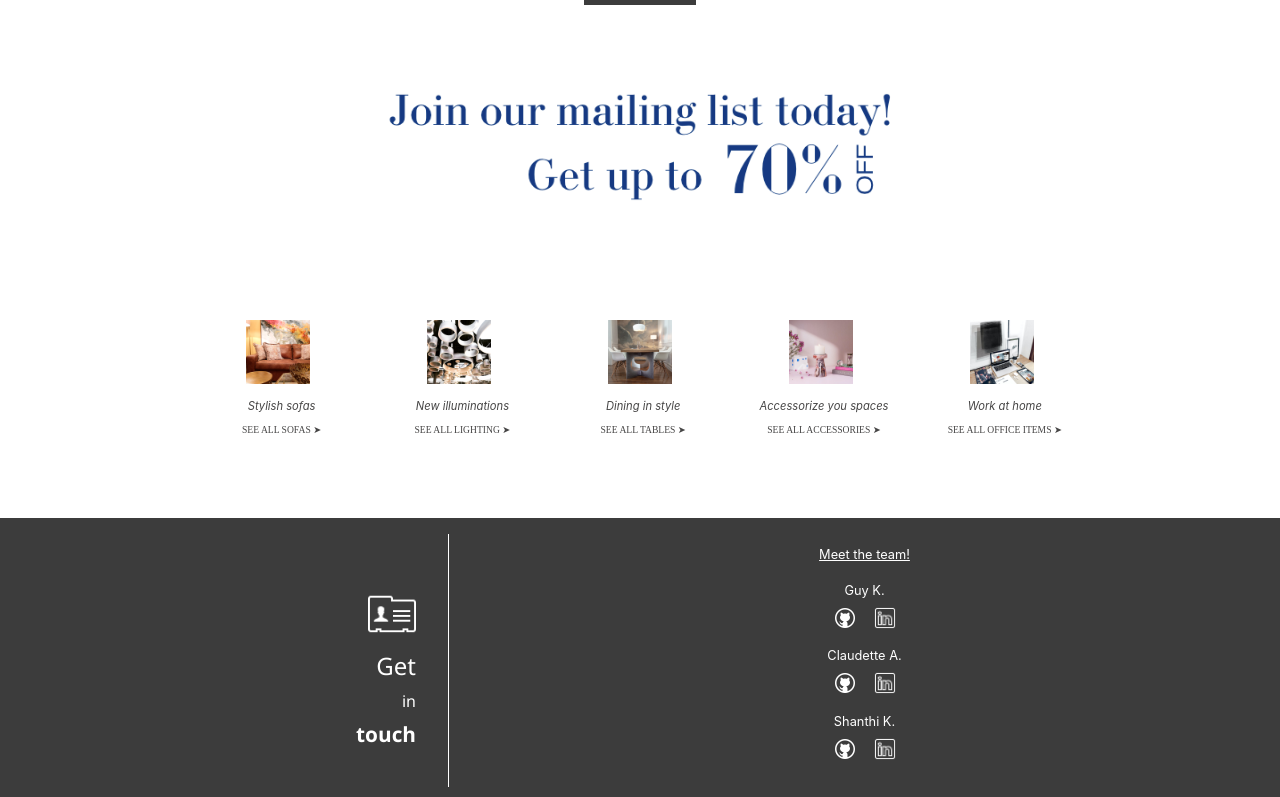
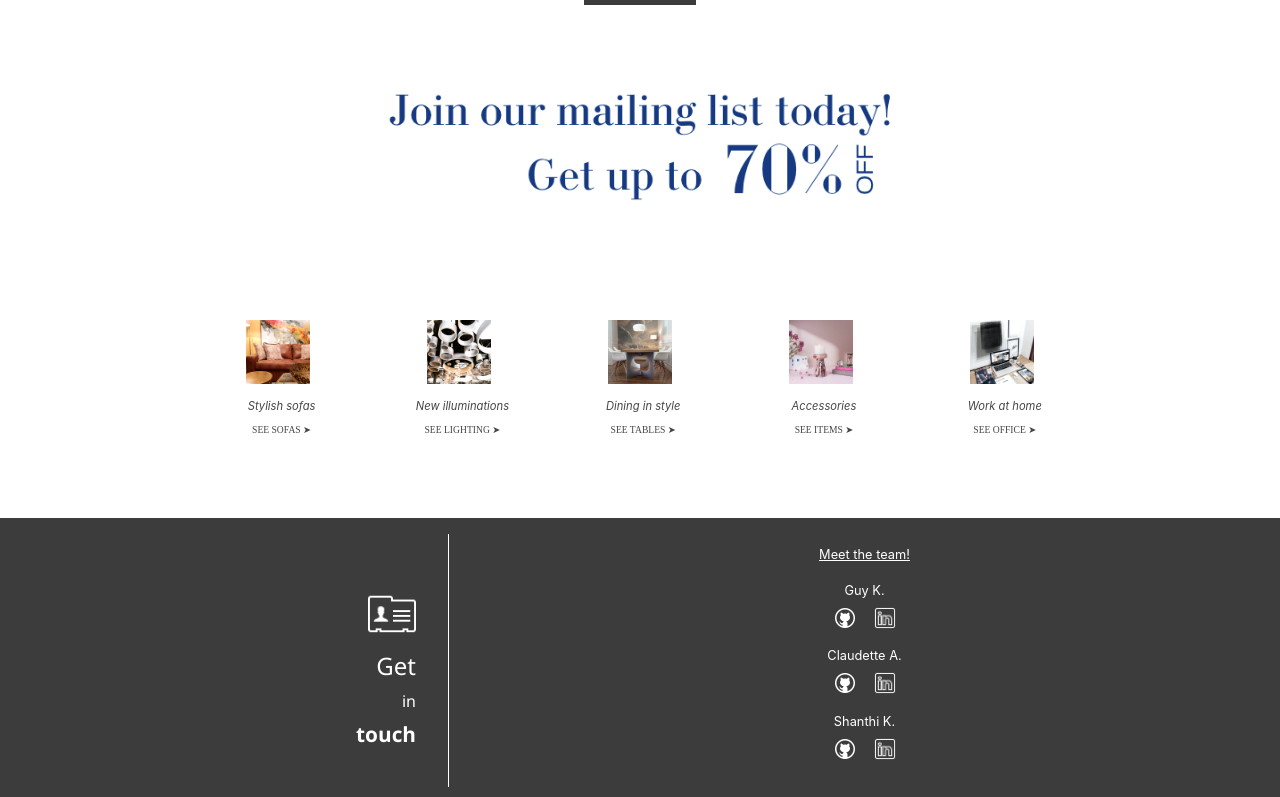
Before and after one commit to scooterseoul/Ecommerce-Furniture1, a React (Create React App) app in the folder client/: page /products/bathroom in a window 1280 px wide. Shown: the part 1111-1908 px from the top of the page. Built offline with nearby package versions, Linux system fonts and the light colour scheme; no server answers; the HTML template or start-up script is replaced by a standard one.

Commit message:
CategorySection edits
Co-Authored-By: Guy <guykibby@gmail.com>
Co-Authored-By: kays <52937130+shvinprog@users.noreply.github.com>

```diff
--- a/client/src/components/CategorySection.js
+++ b/client/src/components/CategorySection.js
@@ -13,7 +13,7 @@ export const CategorySection = () => {
         <img src={sofaSQ} className={styles.sqicon1} alt="sofas" />
         <div className={styles.copyCont}>
           <p className={styles.sofaSQCopy}>Stylish sofas</p>
-          <p className={styles.viewItem}>SEE ALL SOFAS &#10148;</p>
+          <p className={styles.viewItem}>SEE SOFAS &#10148;</p>
         </div>
       </div>
 
@@ -22,28 +22,28 @@ export const CategorySection = () => {
         <img src={lampSQ} className={styles.sqicon2} alt="lamps" />
         <div className={styles.copyCont}>
           <p className={styles.lampSQCopy}>New illuminations</p>
-          <p className={styles.viewItem}>SEE ALL LIGHTING &#10148;</p>
+          <p className={styles.viewItem}>SEE LIGHTING &#10148;</p>
         </div>
       </div>
       <div className={styles.tableCont}>
         <img src={tableSQ} className={styles.sqicon3} alt="tables" />
         <div className={styles.copyCont}>
           <p className={styles.tableSQCopy}>Dining in style</p>
-          <p className={styles.viewItem}>SEE ALL TABLES &#10148;</p>
+          <p className={styles.viewItem}>SEE TABLES &#10148;</p>
         </div>
       </div>
       <div className={styles.accessCont}>
         <img src={accessoriesSQ} className={styles.sqicon4} alt="accessories" />
         <div className={styles.copyCont}>
-          <p className={styles.accessSQCopy}>Accessorize you spaces</p>
-          <p className={styles.viewItem}>SEE ALL ACCESSORIES &#10148;</p>
+          <p className={styles.accessSQCopy}>Accessories</p>
+          <p className={styles.viewItem}>SEE ITEMS &#10148;</p>
         </div>
       </div>
       <div className={styles.homeOfficeCont}>
         <img src={homeOfficeSQ} className={styles.sqicon5} alt="home office" />
         <div className={styles.copyCont}>
           <p className={styles.homeOfficeSQCopy}>Work at home</p>
-          <p className={styles.viewItem}>SEE ALL OFFICE ITEMS &#10148;</p>
+          <p className={styles.viewItem}>SEE OFFICE &#10148;</p>
         </div>
       </div>
     </div>
--- a/client/src/components/SingleItem.module.css
+++ b/client/src/components/SingleItem.module.css
@@ -107,6 +107,7 @@
     grid-row: 1/2;
     font-size: 1.8rem;
     text-align: center;
+    padding: 1rem;
   }
   .priceCont {
     grid-column: 1/2;
```
